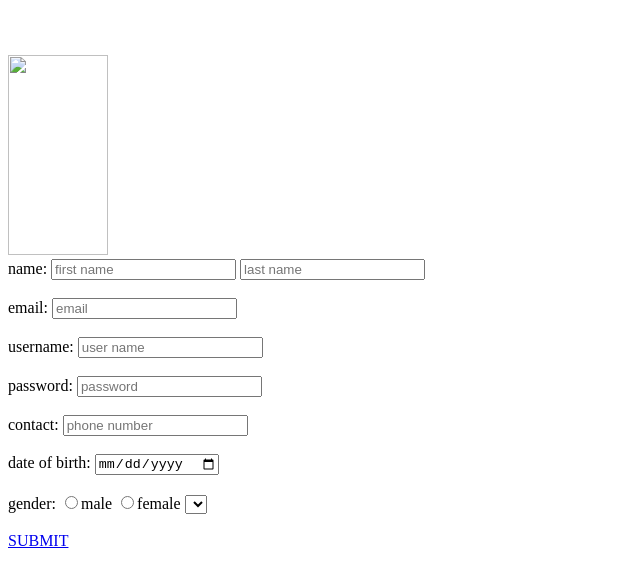
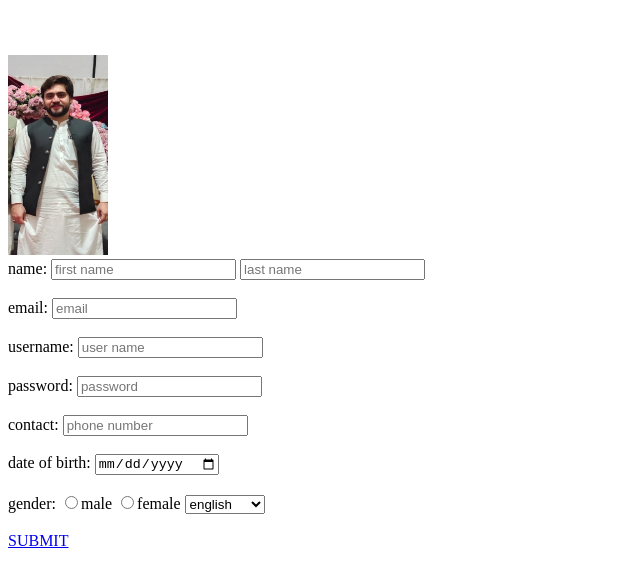
Before and after one commit to shahfaisal112233/form-deployment, a plain HTML site: page index.html in a window 1280 px wide. Shown: the part 61-648 px from the top of the page, without its empty margins (0-640 px from the left). Drawn offline with Linux system fonts and the light colour scheme.

Commit message:
deployment

```diff
--- a/index.html
+++ b/index.html
@@ -7,7 +7,7 @@
 </head>
 <body>
     <h1>form deployment</h1><br><br>
-    <img src="../img/Screenshot_20240220_121732.jpg" alt="" width="100" height="200">
+    <img src="./img/Screenshot_20240220_121732.jpg" alt="" width="100" height="200">
     <form>
         name:  <input type="text" placeholder="first name"> <input type="text" placeholder="last name"> <br><br>
         email:  <input type="text"placeholder="email"><br><br>
@@ -17,7 +17,13 @@
         date of birth:  <input type="date"><br><br>
         gender:   <input type="radio">male
         <input type="radio">female
-        <select name="remember me on on this site" id=""></select><br><br>
+        <select>
+           sub<option>english</option>
+           <option>urdu</option>
+           <option>maths</option>
+           <option>pak study</option>
+
+        </select><br><br>
         <a href="#" btn>SUBMIT</a>
 
 
```
Also changed, not shown: img/Screenshot_20240220_121732.jpg (added).
